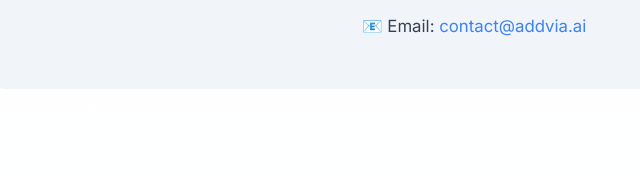
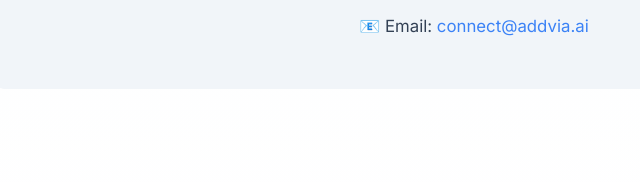
Before and after one commit to happyikas/addvia-homepage, a plain HTML site: page docs/index.html in a window 1280 px wide. Shown: the part 1121-1303 px from the top of the page, 166-806 px from the left. Drawn offline with Linux system fonts and the light colour scheme.

Commit message:
Update index.html

```diff
--- a/docs/index.html
+++ b/docs/index.html
@@ -104,7 +104,7 @@
     <section class="contact">
       <h2>Contact Us</h2>
       <p>
-        📧 Email: <a href="mailto:contact@addvia.ai">contact@addvia.ai</a>
+        📧 Email: <a href="mailto:connect@addvia.ai">connect@addvia.ai</a>
       </p>
     </section>
   </main>
```
